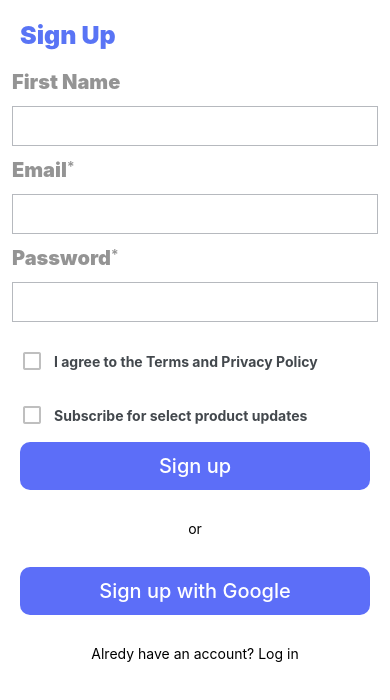
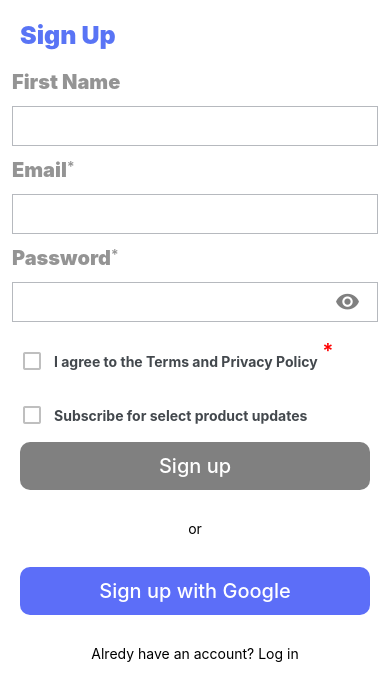
Before and after one commit to BrightCoders-Institute/reto-reservacion-de-vuelos-reto-reservacion-de-vuelos-team-2, a React Native app in the folder FlightReservations/: screen / in a window 390 px wide. Shown: the top 700 px of the page. Built offline with nearby package versions, Linux system fonts and the light colour scheme.

Commit message:
Fix register screen and validations
Co-authored-by: luisgarciaes <luisg.garciaespinoza@gmail.com>
Co-authored-by: JaimeGonz <valdoc7@gmail.com>
Co-authored-by: madera-design <josemadera289@gmail.com>

```diff
--- a/FlightReservations/App.tsx
+++ b/FlightReservations/App.tsx
@@ -4,20 +4,13 @@ import {Title} from './src/components/Title/Title';
 import {Checkbox} from './src/components/Checkbox/Checkbox';
 import {Button} from './src/components/Button/Button';
 import {Form} from './src/components/Form/Form';
+import Register from './src/screens/Register';
 
 export default function App() {
 
   return (
     <View>
-      <Title title="Sign Up" />
-
-      <Form />
-      <Text style={{textAlign: 'center', marginVertical: 30}}>or</Text>
-      <Button title="Sign up with Google" />
-      <Text style={{textAlign: 'center', marginVertical: 30}}>
-        Alredy have an account? Log in
-      </Text>
-
+      <Register/>
     </View>
   );
 }
--- a/FlightReservations/package.json
+++ b/FlightReservations/package.json
@@ -18,6 +18,7 @@
     "react-native-elements": "^3.4.3",
     "react-native-responsive-screen": "^1.4.2",
     "react-native-safe-area-context": "^4.6.3",
+    "react-native-vector-icons": "^9.2.0",
     "yup": "^1.2.0"
   },
   "devDependencies": {
--- a/FlightReservations/src/components/Button/Button.tsx
+++ b/FlightReservations/src/components/Button/Button.tsx
@@ -1,15 +1,16 @@
 import React from 'react';
 import {TouchableOpacity, Text} from 'react-native';
-import {styles} from './styles';
+import { styles } from './styles';
 
 interface Props {
   title: string;
   onPress?: () => void;
+  isDisabled?: boolean;
 }
 
 export const Button = (props: Props) => {
   return (
-    <TouchableOpacity style={styles.btn__container} onPress={props.onPress} activeOpacity={0.6}>
+    <TouchableOpacity style={[props.isDisabled ? styles.btn__disabled : styles.btn__active, styles.btn__container]} onPress={props.onPress} activeOpacity={0.6} disabled={props.isDisabled}>
       <Text style={styles.btn__text}>{props.title}</Text>
     </TouchableOpacity>
   );
--- a/FlightReservations/src/components/Button/styles.tsx
+++ b/FlightReservations/src/components/Button/styles.tsx
@@ -3,7 +3,6 @@ import {widthPercentageToDP as wp} from 'react-native-responsive-screen';
 
 export const styles = StyleSheet.create({
   btn__container: {
-    backgroundColor: '#5C6EF8',
     padding: wp('3%'),
     marginHorizontal: wp('5%'),
     borderRadius: 10,
@@ -14,4 +13,10 @@ export const styles = StyleSheet.create({
     fontWeight: '500',
     textAlign: 'center',
   },
+  btn__disabled:{
+    backgroundColor: 'gray'
+  },
+  btn__active: {
+    backgroundColor: '#5C6EF8',
+  }
 });
--- a/FlightReservations/src/components/Form/Form.tsx
+++ b/FlightReservations/src/components/Form/Form.tsx
@@ -4,12 +4,13 @@ import { styles } from './FormStyles';
 import { Button } from '../Button/Button';
 
 import * as Yup from 'yup';
-import { Formik } from 'formik';
+import { Formik, useFormik } from 'formik';
 import { Title } from '../Title/Title';
 import {SubTitle} from '../SubTitle/SubTitle';
 import { Input } from '../Input/Input';
 import { Checkbox} from '../Checkbox/Checkbox'
 
+//const formik = useFormik({})
 const validatSchema = Yup.object().shape({
   password: Yup.string()
     .min(4, 'Should be min of 4 characters')
@@ -17,9 +18,11 @@ const validatSchema = Yup.object().shape({
     .required('Password invalid'),
   firstName: Yup.string()
     .min(2, 'Too Short!')
-    .max(50, 'Too Long!')
+    .max(50, 'Too Long!'),
+  email: Yup.string()
+    .email('Invalid email')
     .required('Required'),
-  email: Yup.string().email('Invalid email').required('Required'),
+  checkbox: Yup.boolean().required()
 });
 
 export const Form = () => {
@@ -29,9 +32,10 @@ export const Form = () => {
   return (
     <View>
       <Formik
-       initialValues={{ email: '', password: '', firstName: ''}}
+      initialValues={{ email: '', password: '', firstName: '', checkbox: false}}
        validationSchema={validatSchema}
-       onSubmit={values => console.log(values)}
+       onSubmit={values => console.log("value", values)}
+
      >
        {({
          values,
@@ -39,10 +43,13 @@ export const Form = () => {
          touched,
          handleChange,
          handleSubmit,
+         isValid,
+         isValidating
 
          /* and other goodies */
        }) => (
         <>
+        {console.log("isValidating",isValid)}
           <View style={styles.subTitleContainer}>
             <SubTitle isRequired={false}>
               <Title title='First Name' isSubTitle={true}/>
@@ -87,18 +94,23 @@ export const Form = () => {
             onChange={handleChange('password')}
             value={values.password}
             kboardType='default'
+            isPassword={true}
           />
+          <View style={styles.subTitleContainer}>
             <Checkbox
               label="I agree to the Terms and Privacy Policy"
-checked={false}
+              checked={values.checkbox}
               onChange={handleCheckboxChange}
             />
+            <Text style={styles.supScript}>*</Text>
+          </View>
           <Checkbox
             label="Subscribe for select product updates"
             checked={false}
             onChange={handleCheckboxChange}
           />
-          <Button title="Sign up" onPress={handleSubmit}/>
+
+          <Button title="Sign up" onPress={handleSubmit} isDisabled={isValid}/>
 
         </>
 
--- a/FlightReservations/src/components/Form/FormStyles.tsx
+++ b/FlightReservations/src/components/Form/FormStyles.tsx
@@ -9,4 +9,11 @@ export const styles = StyleSheet.create({
   subTitleContainer: {
     flexDirection: 'row'
   },
+	supScript:{
+		lineHeight: 35,
+    fontSize: 20,
+		fontWeight: '600',
+		color: 'red',
+    marginLeft: -25
+	},
 })
--- a/FlightReservations/src/components/Input/Input.tsx
+++ b/FlightReservations/src/components/Input/Input.tsx
@@ -1,6 +1,7 @@
 import React, { useState } from 'react';
-import {TextInput, View, KeyboardTypeOptions} from 'react-native';
+import { TextInput, View, KeyboardTypeOptions, TouchableOpacity } from 'react-native';
 import {styles} from './InputStyles';
+import Icon from 'react-native-vector-icons/MaterialCommunityIcons';
 
 interface props {
   kboardType: KeyboardTypeOptions;
@@ -11,6 +12,7 @@ interface props {
 
 export const Input = ({kboardType, isPassword = false, onChange, value}: props) => {
   const [isFocus, setIsFocus] = useState<boolean>(false);
+  const [hidePasswordValue, setHidePasswordValue] = useState<boolean>(true)
   const handleFocus = () => {
     setIsFocus(true);
   };
@@ -18,6 +20,13 @@ export const Input = ({kboardType, isPassword = false, onChange, value}: props)
     setIsFocus(false);
   };
 
+  const handleIcon = () => {
+    if(hidePasswordValue === true){
+      setHidePasswordValue(false)
+    } else {
+      setHidePasswordValue(true)
+    }
+  }
   return (
     <View>
       <TextInput
@@ -25,10 +34,17 @@ export const Input = ({kboardType, isPassword = false, onChange, value}: props)
         onChangeText={onChange}
         value={value}
         keyboardType={kboardType}
-        secureTextEntry={isPassword}
+        secureTextEntry={hidePasswordValue && isPassword}
         onFocus={handleFocus}
         onBlur={handleBlur}
       />
+      {
+        isPassword && (
+          <TouchableOpacity onPressIn={handleIcon}>
+            <Icon name="eye" size={25} color='gray' style={styles.overlay}/>
+          </TouchableOpacity>
+        )
+      }
     </View>
   );
 };
--- a/FlightReservations/src/components/Input/InputStyles.tsx
+++ b/FlightReservations/src/components/Input/InputStyles.tsx
@@ -15,4 +15,10 @@ export const styles = StyleSheet.create({
     padding: 10,
     borderColor: 'blue',
   },
+  overlay:{position:'absolute',
+	right:20,
+  bottom: 20,
+	borderRadius: 10,
+	paddingHorizontal: 10,
+	}
 });
--- a/FlightReservations/src/components/SubTitle/SubTitleStyles.tsx
+++ b/FlightReservations/src/components/SubTitle/SubTitleStyles.tsx
@@ -3,7 +3,6 @@ import { StyleSheet } from "react-native";
 export const styles = StyleSheet.create({
 	supScript:{
 		lineHeight: 18,
-		color: 'black',
 		fontWeight: '600',
 		color: '#949494'
 	},
--- /dev/null
+++ b/FlightReservations/src/screens/Register.tsx
@@ -0,0 +1,22 @@
+import { Text, TouchableOpacity } from 'react-native';
+import React from 'react'
+import { Title } from '../components/Title/Title'
+import { Form } from '../components/Form/Form'
+import { Button } from '../components/Button/Button'
+
+const Register = () => {
+	return (
+	<>
+		<Title title="Sign Up" />
+
+      <Form />
+      <Text style={{textAlign: 'center', marginVertical: 30}}>or</Text>
+      <Button title="Sign up with Google" />
+      <Text style={{textAlign: 'center', marginVertical: 30}}>
+        Alredy have an account? <TouchableOpacity><Text>Log in</Text></TouchableOpacity>
+      </Text>
+	</>
+	)
+}
+
+export default Register
```
Also changed, not shown: 1 other file (tests, documents, lock files or other folders). Lines whose indentation alone changed are shown as unchanged.
